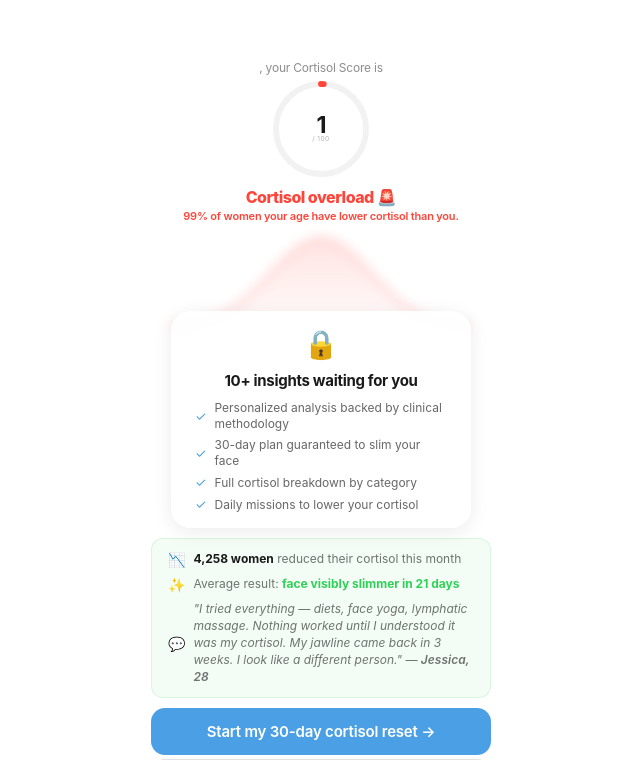
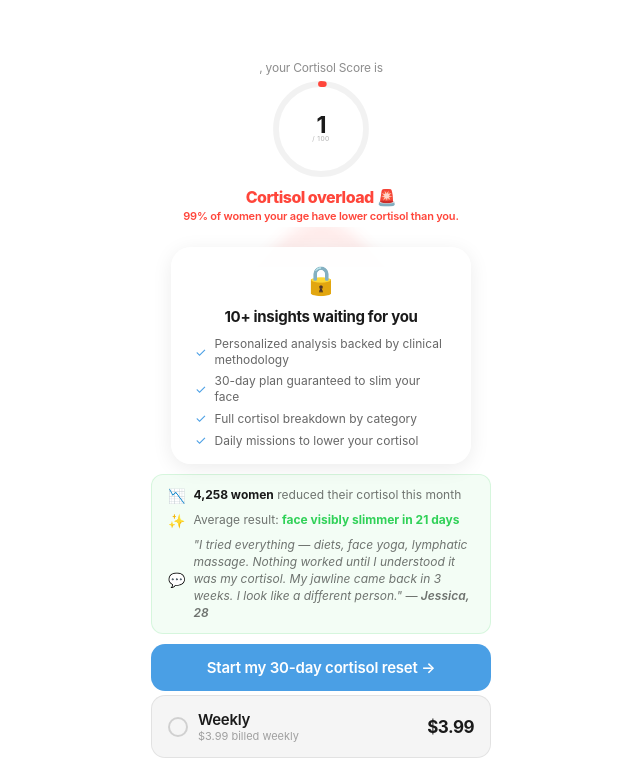
Before and after one commit to keyzersoze870/glowup-mvp, a Next.js app: page /paywall in a window 1280 px wide. Shown: the top 760 px of the page, without its empty margins (319-959 px from the left). Built offline with nearby package versions, Linux system fonts and the light colour scheme; sample sign-in values are in the browser's storage; a web font is replaced by a local one.

Commit message:
lock card moved up tight

```diff
--- a/src/app/paywall/page.tsx
+++ b/src/app/paywall/page.tsx
@@ -163,22 +163,21 @@ export default function PaywallPage(){
         {pctAbove}% of women your age have lower cortisol than you.
       </p>
 
-      {/* BLURRED CURVE */}
-      <div style={{width:'100%',maxWidth:340,marginBottom:0}}>
-        <div style={{filter:'blur(6px)',pointerEvents:'none',userSelect:'none',opacity:0.5}}>
+      {/* BLURRED CURVE — minimal height */}
+      <div style={{width:'100%',maxWidth:340,height:40,overflow:'hidden',marginBottom:0}}>
+        <div style={{filter:'blur(8px)',pointerEvents:'none',userSelect:'none',opacity:0.35,transform:'translateY(-15px)'}}>
           <div style={{width:'100%',maxWidth:300,margin:'0 auto'}}>
             <svg viewBox={`0 0 ${w} ${h+30}`} style={{width:'100%',height:'auto'}}>
               <defs><linearGradient id="payGrad" x1="0" y1="0" x2="0" y2="1"><stop offset="0%" stopColor={scoreColor} stopOpacity="0.3"/><stop offset="100%" stopColor={scoreColor} stopOpacity="0.03"/></linearGradient></defs>
               <polygon points={`0,${h} ${bellPts.join(' ')} ${w},${h}`} fill="url(#payGrad)"/>
               <polyline points={bellPts.join(' ')} fill="none" stroke={scoreColor} strokeWidth="2"/>
-              <polygon points={`${markerX-6},${h+4} ${markerX+6},${h+4} ${markerX},${h-2}`} fill="#1A1A1A"/>
             </svg>
           </div>
         </div>
       </div>
 
       {/* LOCK CARD — normal flow */}
-      <div style={{width:'100%',maxWidth:300,background:'rgba(255,255,255,0.95)',borderRadius:20,padding:'16px 24px',display:'flex',flexDirection:'column',alignItems:'center',gap:10,boxShadow:'0 4px 20px rgba(0,0,0,0.08)',marginTop:-50,marginBottom:10,zIndex:10,position:'relative'}}>
+      <div style={{width:'100%',maxWidth:300,background:'rgba(255,255,255,0.95)',borderRadius:20,padding:'16px 24px',display:'flex',flexDirection:'column',alignItems:'center',gap:10,boxShadow:'0 4px 20px rgba(0,0,0,0.08)',marginTop:-20,marginBottom:10,zIndex:10,position:'relative'}}>
         <span style={{fontSize:28}}>🔒</span>
         <p style={{fontSize:15,fontWeight:700,color:'#1A1A1A',letterSpacing:-0.3,textAlign:'center'}}>10+ insights waiting for you</p>
         <div style={{display:'flex',flexDirection:'column',gap:6,width:'100%'}}>
```
